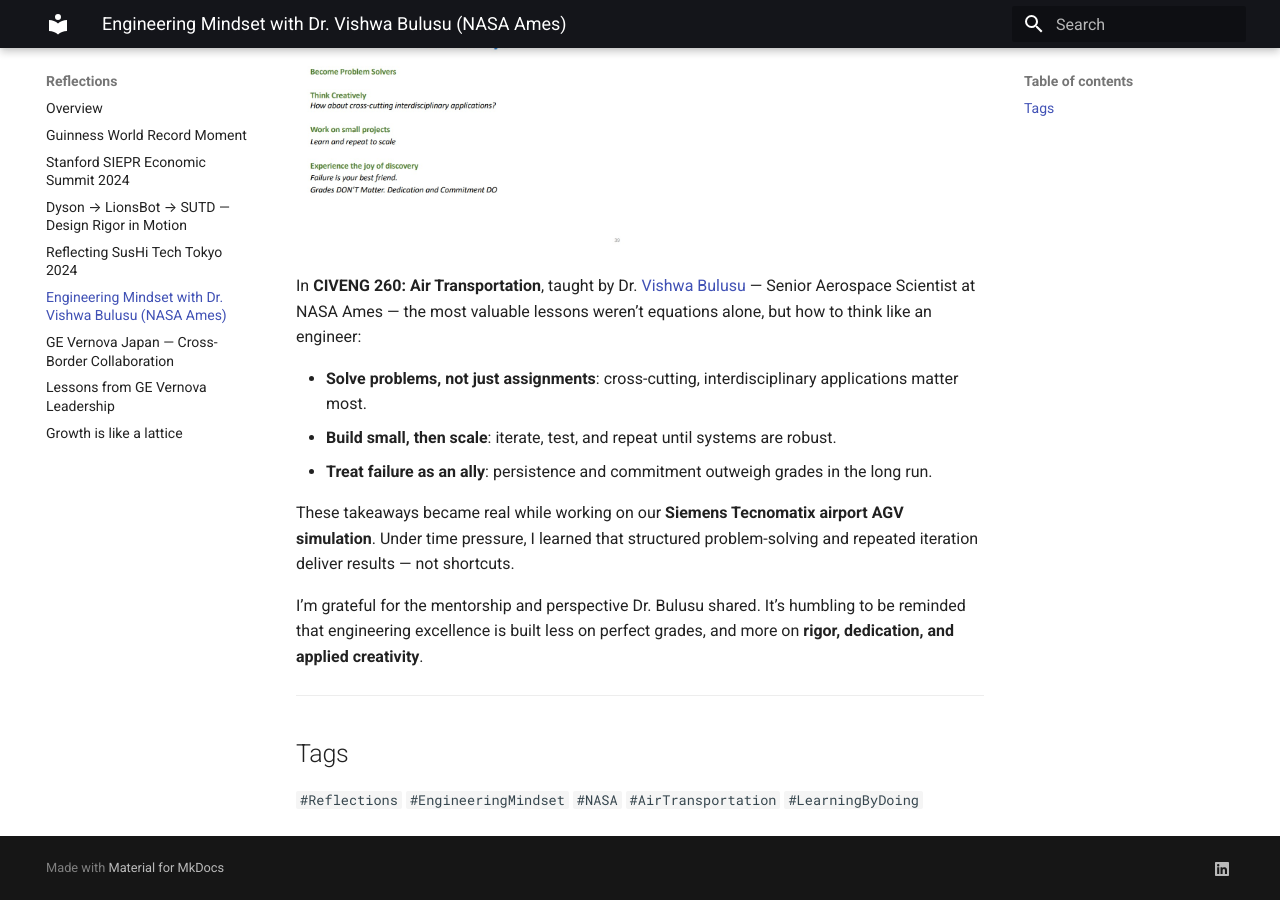
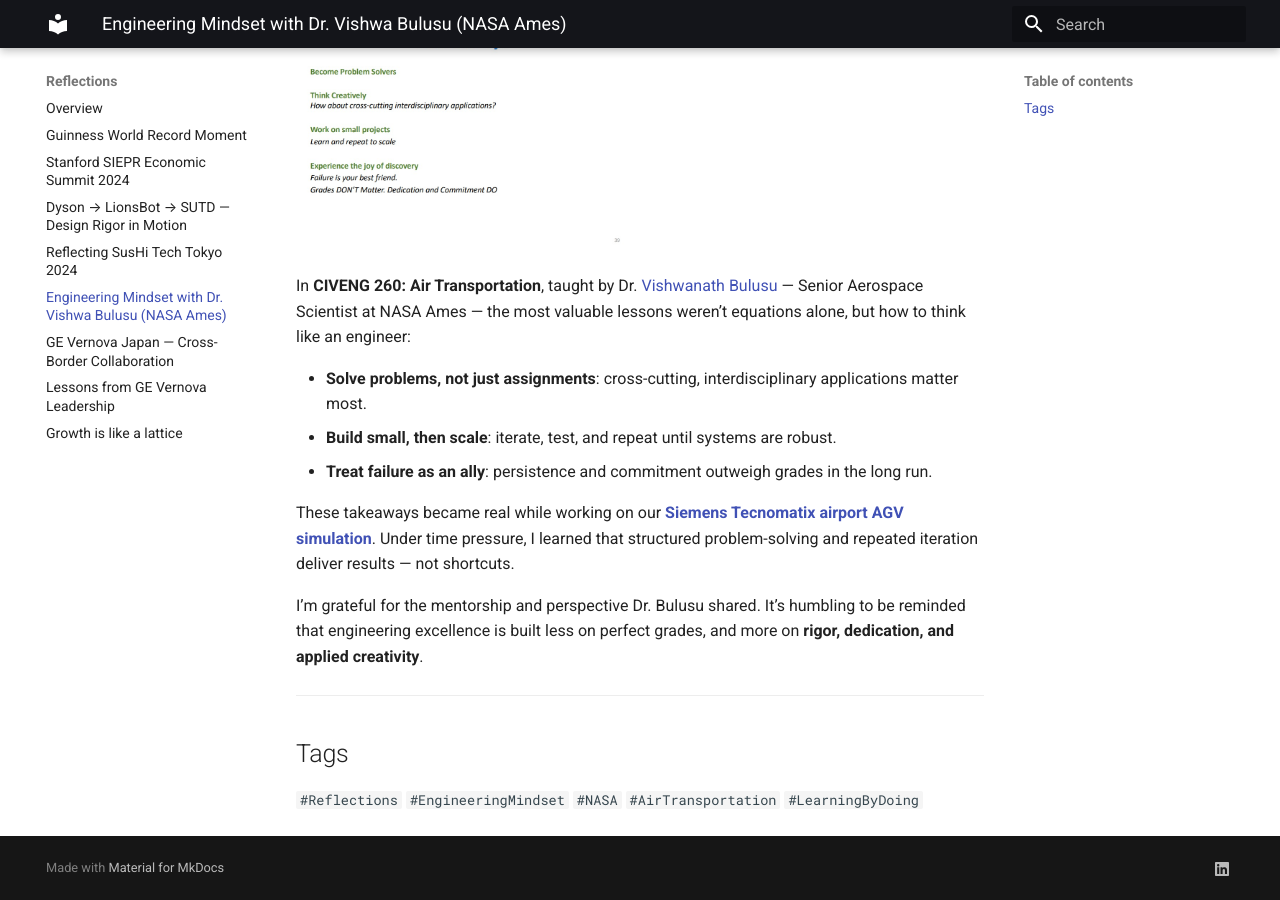
Before and after one commit to alvvvli/alvin-site, an MkDocs documentation site: the page built from docs/reflections/bulusu.md, in a window 1280 px wide and 900 px high, scrolled down 747 px. Built offline with MkDocs 1.6.1 and Material for MkDocs 9.7.7, drawn with Linux system fonts in a browser that asks for light colours.

Commit message:
Update bulusu.md

```diff
--- a/docs/reflections/bulusu.md
+++ b/docs/reflections/bulusu.md
@@ -5,13 +5,13 @@
   <img src="/alvin-site/JPG_VID/bulusu2.jpg" alt="bulususlide" width="48%">
 </div>
 
-In **CIVENG 260: Air Transportation**, taught by Dr. [Vishwa Bulusu](https://www.linkedin.com/in/vishwanathbulusu/) — Senior Aerospace Scientist at NASA Ames — the most valuable lessons weren’t equations alone, but how to think like an engineer:
+In **CIVENG 260: Air Transportation**, taught by Dr. [Vishwanath Bulusu](https://www.linkedin.com/in/vishwanathbulusu/) — Senior Aerospace Scientist at NASA Ames — the most valuable lessons weren’t equations alone, but how to think like an engineer:
 
 - **Solve problems, not just assignments**: cross-cutting, interdisciplinary applications matter most.
 - **Build small, then scale**: iterate, test, and repeat until systems are robust.
 - **Treat failure as an ally**: persistence and commitment outweigh grades in the long run.
 
-These takeaways became real while working on our **Siemens Tecnomatix airport AGV simulation**. Under time pressure, I learned that structured problem-solving and repeated iteration deliver results — not shortcuts.
+These takeaways became real while working on our [**Siemens Tecnomatix airport AGV simulation**](https://alvvvli.github.io/alvin-site/automation/airport-baggage-tecnomatix/). Under time pressure, I learned that structured problem-solving and repeated iteration deliver results — not shortcuts.
 
 I’m grateful for the mentorship and perspective Dr. Bulusu shared. It’s humbling to be reminded that engineering excellence is built less on perfect grades, and more on **rigor, dedication, and applied creativity**.
 
```
